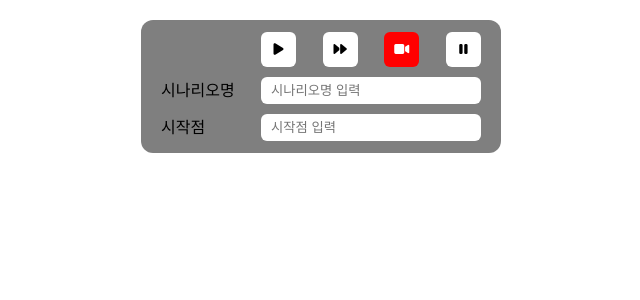
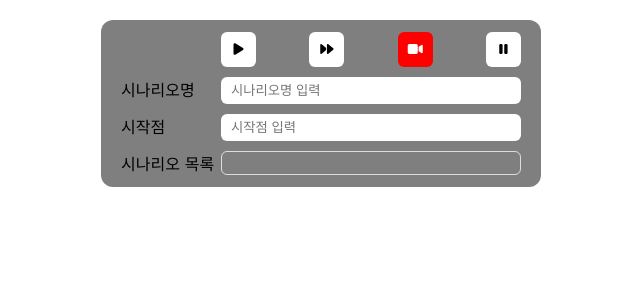
Before and after one commit to iksadNorth/qa-tools, a Python web app: template template/controller.html in a window 1280 px wide. Shown: the top 300 px of the page, without its empty margins (319-959 px from the left). Run offline with Jinja, Linux system fonts and the light colour scheme; the template is opened without the code that fills it, so the values that code supplies are empty.

Commit message:
시나리오 목록 구현

```diff
--- a/main.py
+++ b/main.py
@@ -1,5 +1,5 @@
 from fastapi import FastAPI
-from src.router import player, recorder, controller
+from src.router import player, recorder, controller, scenario
 from src.lifespan import lifespan
 from src.middlewares.cors import add_cors_middleware
 
@@ -13,4 +13,5 @@ add_cors_middleware(app)
 # Router 정의
 app.include_router(player.router, prefix="/api/v1/player")
 app.include_router(recorder.router, prefix="/api/v1/recorder")
+app.include_router(scenario.router, prefix="/api/v1/scenarios")
 app.include_router(controller.router, prefix="/controller")
--- a/template/controller.html
+++ b/template/controller.html
@@ -17,12 +17,12 @@
             align-items: center;
             gap: 10px;
             z-index: 9999;
+            width: 400px;
         }
         .form-input {
             padding: 6px 10px;
             border-radius: 6px;
             border: none;
-            width: 200px;
         }
         .btn {
             padding: 6px 10px;
@@ -40,6 +40,7 @@
             display: grid;
             row-gap: 10px;
             grid-template-columns: 100px 1fr;
+            width: 100%;
         }
         .flex-align {
             display: flex;
@@ -49,6 +50,30 @@
             font-family: "Jua", sans-serif;
             font-weight: 400;
             font-style: normal;
+        }
+        ul.styled-list {
+            list-style: none;
+            padding: 0;
+            margin: 0;
+            border: 1px solid #ddd;
+            border-radius: 6px;
+            overflow-y: scroll;
+            max-height: 200px;
+            font-family: 'Segoe UI', sans-serif;
+        }
+        ul.styled-list li {
+            padding: 6px 10px;
+            border-bottom: 1px solid #eee;
+            background-color: white;
+            transition: background-color 0.3s ease, color 0.3s ease;
+            cursor: pointer;
+        }
+        ul.styled-list li:last-child {
+            border-bottom: none;
+        }
+        ul.styled-list li:hover {
+            background-color: #f0f4ff;
+            color: #1a73e8;
         }
     </style>
     <link rel="stylesheet" href="https://cdnjs.cloudflare.com/ajax/libs/font-awesome/6.7.2/css/all.min.css" integrity="sha512-Evv84Mr4kqVGRNSgIGL/F/aIDqQb7xQ2vcrdIwxfjThSH8CSR7PBEakCr51Ck+w+/U6swU2Im1vVX0SVk9ABhg==" crossorigin="anonymous" referrerpolicy="no-referrer" />
@@ -79,12 +104,32 @@
             <input type="text" id="scenario-name" name="scenario-name" class="form-input" placeholder="시나리오명 입력">
             <span>시작점</span>
             <input type="text" id="step-id" name="step-id" class="form-input" placeholder="시작점 입력">
+            <span>시나리오 목록</span>
+            <ul id="scenarios-list" class="styled-list">
+                <script type="text/template" id="scenarios-item-template">
+                    <li class="scenario-item">[[item]]</li>
+                </script>
+            </ul>
         </div>
     </div>
 
     <script>
         $(function() {
             // 이벤트 바인딩
+            const loadScenarios = async () => {
+                let promise = await fetch(`/api/v1/scenarios`);
+                promise = await promise.json()
+                promise.scenarios.map(item => {
+                    const template = $('#scenarios-item-template').html().replace('[[item]]', item);
+                    $('#scenarios-list').append(template);
+                });
+                $('.scenario-item').on('click', (event) => {
+                    const scenarioName = $(event.target).text().trim();
+                    $('#scenario-name').val(scenarioName);
+                });
+            };
+            loadScenarios();
+
             $('#play-unit-btn').on('click', () => {
                 const scenarioName = $('#scenario-name').val();
                 const cursor = $('#step-id').val();
```
Also changed, not shown: src/json_handler.py (+13 -0 lines), src/router/scenario.py (added, +11 -0 lines).
